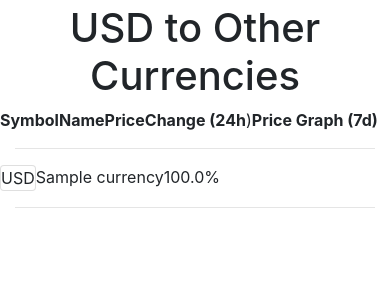
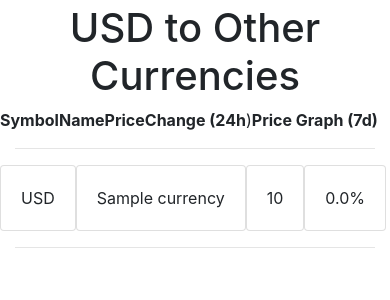
Before and after one commit to nadermx/unitedstatesdollar, a Flask app: template templates/index.html in a window 390 px wide. Shown: the part 56-356 px from the top of the page. Run offline with Flask 2, Linux system fonts and the light colour scheme; the template is opened without the code that fills it: most values are stand-ins (such as "Sample title", 1, 10 or a date in 2020); some libraries are stand-ins or nearby versions.

Commit message:
styling for extra small screen

```diff
--- a/app.py
+++ b/app.py
@@ -1,5 +1,6 @@
 from flask import Flask, render_template, request
 import redis
+import json
 
 app = Flask(__name__)
 app.config.from_object('config')
--- a/templates/index.html
+++ b/templates/index.html
@@ -67,10 +67,10 @@
     </div>
     <div class="col-xs-12 d-block d-sm-none">
         <div class="row">
-            <div class="col-xs-2"><div class="card">{{currency[c]['currencySymbol']}}</div></div>
-            <div class="col-xs-3">{{currency[c]['currencyName']}}</div>
-            <div class="col-xs-2">{{currency[c]['price']}}</div>
-            <div class="col-xs-2">{{ 100*(currency[c]['price'] - currency[c]['price_yesterday'])/currency[c]['price_yesterday']}}%</div>
+            <div class="col-xs-2"><div class="card"><div class="card-body">{{currency[c]['currencySymbol']}}</div></div></div>
+            <div class="col-xs-3"><div class="card"><div class="card-body">{{currency[c]['currencyName']}}</div></div></div>
+            <div class="col-xs-2"><div class="card"><div class="card-body">{{currency[c]['price']}}</div></div></div>
+            <div class="col-xs-2"><div class="card"><div class="card-body">{{ 100*(currency[c]['price'] - currency[c]['price_yesterday'])/currency[c]['price_yesterday']}}%</div></div></div>
             <div class="col-xs-3"></div>
         </div>
     </div>
```
